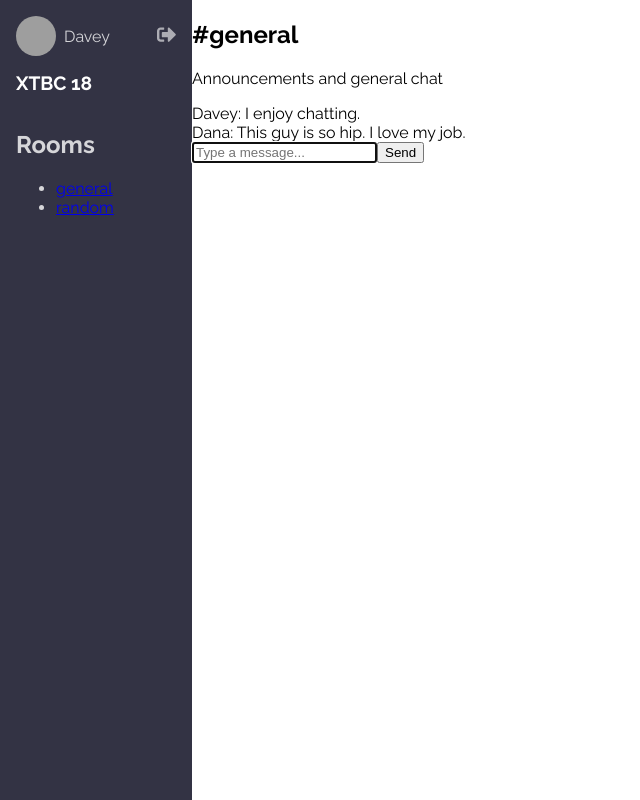
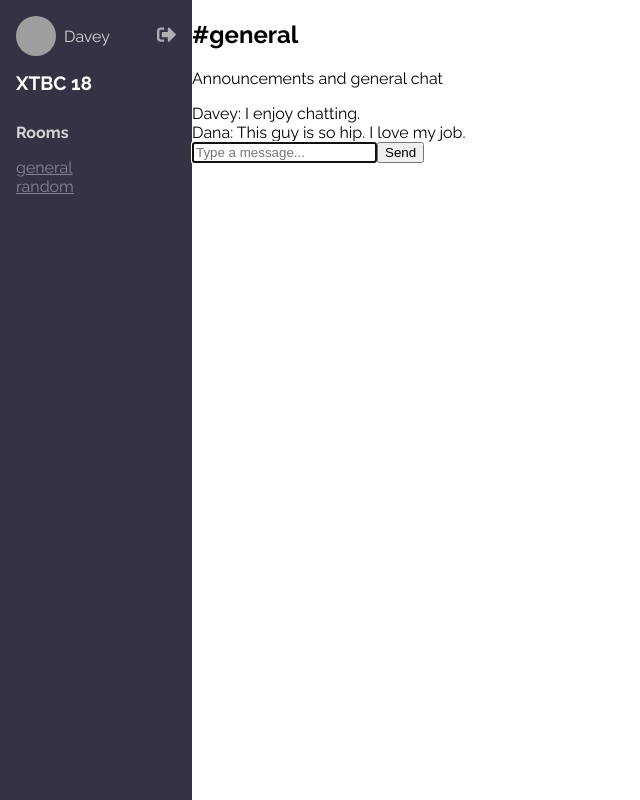
Before and after one commit to xtbc18s3/chatarang, a React (Create React App) app: page / in a window 1280 px wide. Shown: the whole page, without its empty margins (0-640 px from the left). Built offline with nearby package versions, Linux system fonts and the light colour scheme; grey boxes are pictures that could not be loaded.

Commit message:
Add RoomList component

```diff
--- /dev/null
+++ b/src/RoomList.js
@@ -0,0 +1,59 @@
+import React from 'react'
+import { StyleSheet, css } from 'aphrodite'
+
+const RoomList = () => {
+  return (
+    <nav
+      className={`RoomList ${css(styles.roomList)}`}
+    >
+      <h2 className={css(styles.h2)}>Rooms</h2>
+      <ul className={css(styles.list)}>
+        <li>
+          <a href="#" className={css(styles.button)}>general</a>
+        </li>
+        <li>
+          <a href="#" className={css(styles.button)}>random</a>
+        </li>
+      </ul>
+    </nav>
+  )
+}
+
+const styles = StyleSheet.create({
+  roomList: {
+    padding: '0 1rem',
+  },
+
+  h2: {
+    fontSize: '1rem',
+  },
+
+  list: {
+    listStyle: 'none',
+    marginLeft: 0,
+    paddingLeft: 0,
+  },
+
+  heading: {
+    display: 'flex',
+    justifyContent: 'space-between',
+    alignItems: 'center',
+  },
+
+  button: {
+    border: 0,
+    backgroundColor: 'transparent',
+    outline: 0,
+    padding: 0,
+    color: 'rgba(255,255,255,0.4)',
+    fontSize: '1rem',
+    cursor: 'pointer',
+    transition: 'color 0.25s ease-out',
+
+    ':hover': {
+      color: 'white',
+    }
+  },
+})
+
+export default RoomList
--- a/src/Sidebar.js
+++ b/src/Sidebar.js
@@ -1,6 +1,7 @@
 import React from 'react'
 
 import UserInfo from './UserInfo'
+import RoomList from './RoomList'
 
 const Sidebar = (props) => {
   return (
@@ -10,16 +11,7 @@
     >
       <UserInfo user={props.user} />
       <h1 style={styles.h1}>XTBC 18</h1>
-      <nav
-        className="RoomList"
-        style={styles.children}
-      >
-        <h2>Rooms</h2>
-        <ul>
-          <li><a href="#">general</a></li>
-          <li><a href="#">random</a></li>
-        </ul>
-      </nav>
+      <RoomList />
     </aside>
   )
 }
@@ -34,10 +26,6 @@
     flexDirection: 'column',
   },
 
-  children: {
-    padding: '0 1rem',
-  },
-
   h1: {
     color: 'white',
     fontSize: '1.2rem',
```
